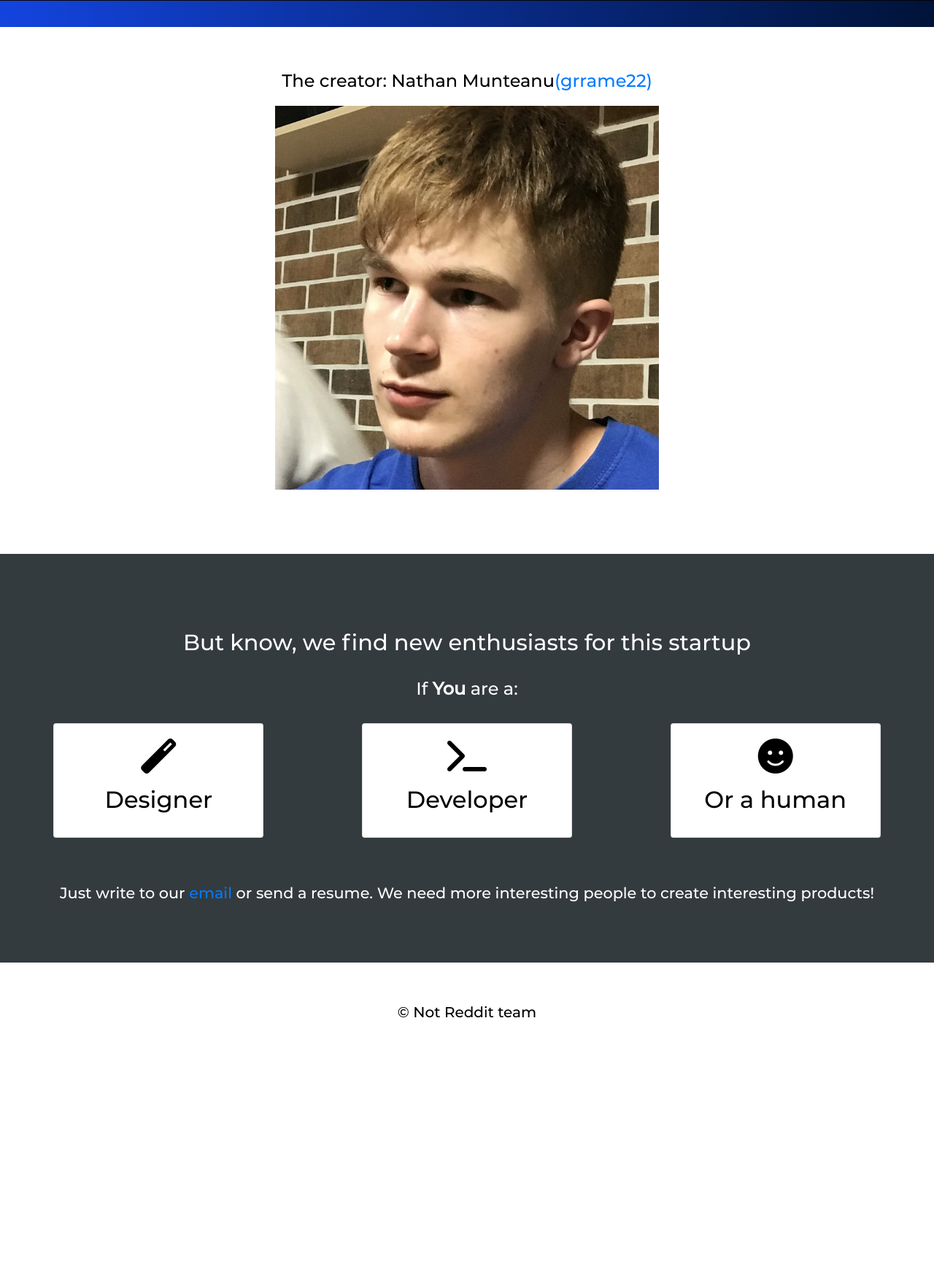
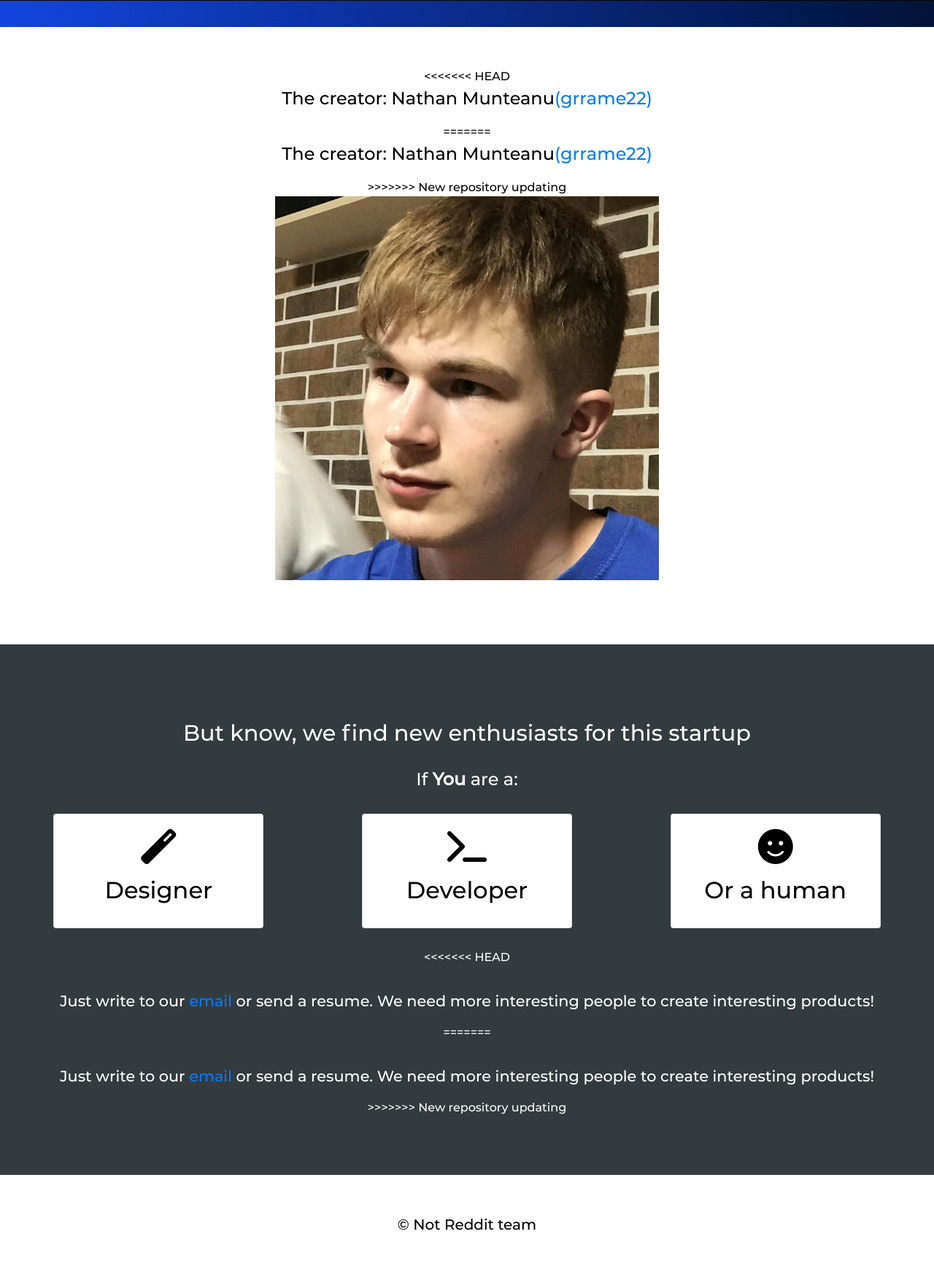
Before and after one commit to Grrame22/Not-Reddit, a Django app: page /team/ in a window 1280 px wide. Shown: the part 799-2553 px from the top of the page at 73% size. Before the commit the page ends 2194 px from the top, so only its background shows below. Run offline with Django 3.2, Linux system fonts and the light colour scheme; some libraries are stand-ins or nearby versions.

Commit message:
New repository updating

```diff
--- a/startup/templates/startup/team.html
+++ b/startup/templates/startup/team.html
@@ -19,6 +19,7 @@
 
     <div class="about-meaning" style="background-color: white; color: black">
         <div class="col-10 narrow text-center">
+<<<<<<< HEAD
             {% if user.is_authenticated %}
                 <p class="lead" style="font-size: 1.5rem">
                     The creator: Nathan Munteanu<a href="{% url 'author_details' creator %}">(grrame22)</a>
@@ -28,6 +29,11 @@
                     The creator: Nathan Munteanu<a href="{% url 'login' %}">(grrame22)</a>
                 </p>
             {% endif %}
+=======
+            <p class="lead" style="font-size: 1.5rem">
+                The creator: Nathan Munteanu<a href="{% url 'author_details' creator %}">(grrame22)</a>
+            </p>
+>>>>>>> New repository updating
             <p style="font-size: 1.5rem"><img src="../../../static/images/me.jpg" height="526"></p>
         </div>
     </div>
@@ -62,8 +68,12 @@
 
                     </div>
                 </div>
+<<<<<<< HEAD
                 <p style="font-size: 1.3rem; margin-top: 2rem">Just write to our <a href="{% url 'contacts_page' %}">email</a>
                     or send a resume. We need more interesting people to create interesting products!</p>
+=======
+                <p style="font-size: 1.3rem; margin-top: 2rem">Just write to our <a href="{% url 'contacts_page' %}">email</a> or send a resume. We need more interesting people to create interesting products!</p>
+>>>>>>> New repository updating
             </div>
         </div>
 
```
